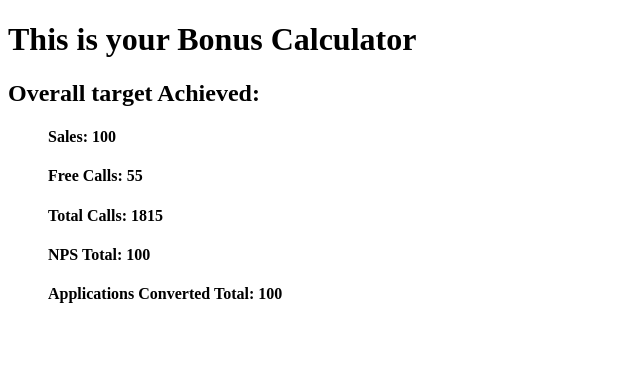
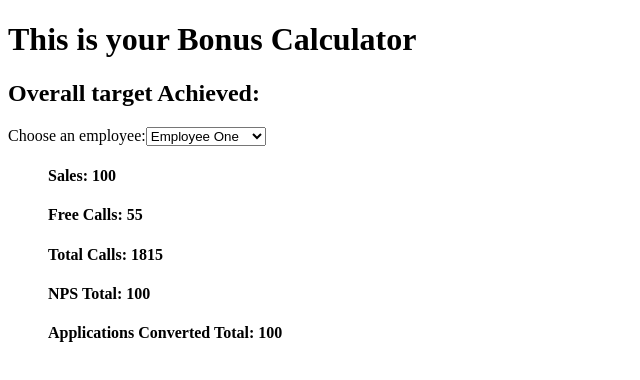
Before and after one commit to rogan-templer/bonus-calculator, a React (Create React App) app: page / in a window 1280 px wide. Shown: the top 380 px of the page, without its empty margins (0-640 px from the left). Built offline with nearby package versions, Linux system fonts and the light colour scheme.

Commit message:
employee.jsx updated to access state

```diff
--- a/src/components/Employee.jsx
+++ b/src/components/Employee.jsx
@@ -1,9 +1,19 @@
-import React from "react";
+import React, { useContext } from "react";
+import { GlobalContext } from "../context/GlobalState";
 
 function Employee() {
+  const { employees } = useContext(GlobalContext);
+
   return (
     <>
-      <form />
+      <form>
+        <label>Choose an employee:</label>
+        <select>
+          {employees.map((employee) => (
+            <option>{employee.name}</option>
+          ))}
+        </select>
+      </form>
     </>
   );
 }
--- a/src/components/KPIList.jsx
+++ b/src/components/KPIList.jsx
@@ -8,11 +8,11 @@ function KPIList() {
 
   return (
     <>
+      <Employee />
       <ul>
         {kpis.map((kpi) => (
           <h4>
             {kpi.type}: {kpi.target}
-            <Employee />
           </h4>
         ))}
       </ul>
--- a/src/context/GlobalState.js
+++ b/src/context/GlobalState.js
@@ -10,6 +10,13 @@ const initialState = {
     { id: 3, type: "Total Calls", target: 1815 },
     { id: 4, type: "NPS Total", target: 100 },
     { id: 5, type: "Applications Converted Total", target: 100 },
+  ],
+  employees: [
+    { name: "Employee One" },
+    { name: "Employee Two" },
+    { name: "Employee Three" },
+    { name: "Employee Four" },
+    { name: "Employee Five" },
   ],
 };
 
@@ -58,6 +65,7 @@ export const GlobalProvider = ({ children }) => {
     <GlobalContext.Provider
       value={{
         kpis: state.kpis,
+        employees: state.employees,
       }}
     >
       {children}
```
